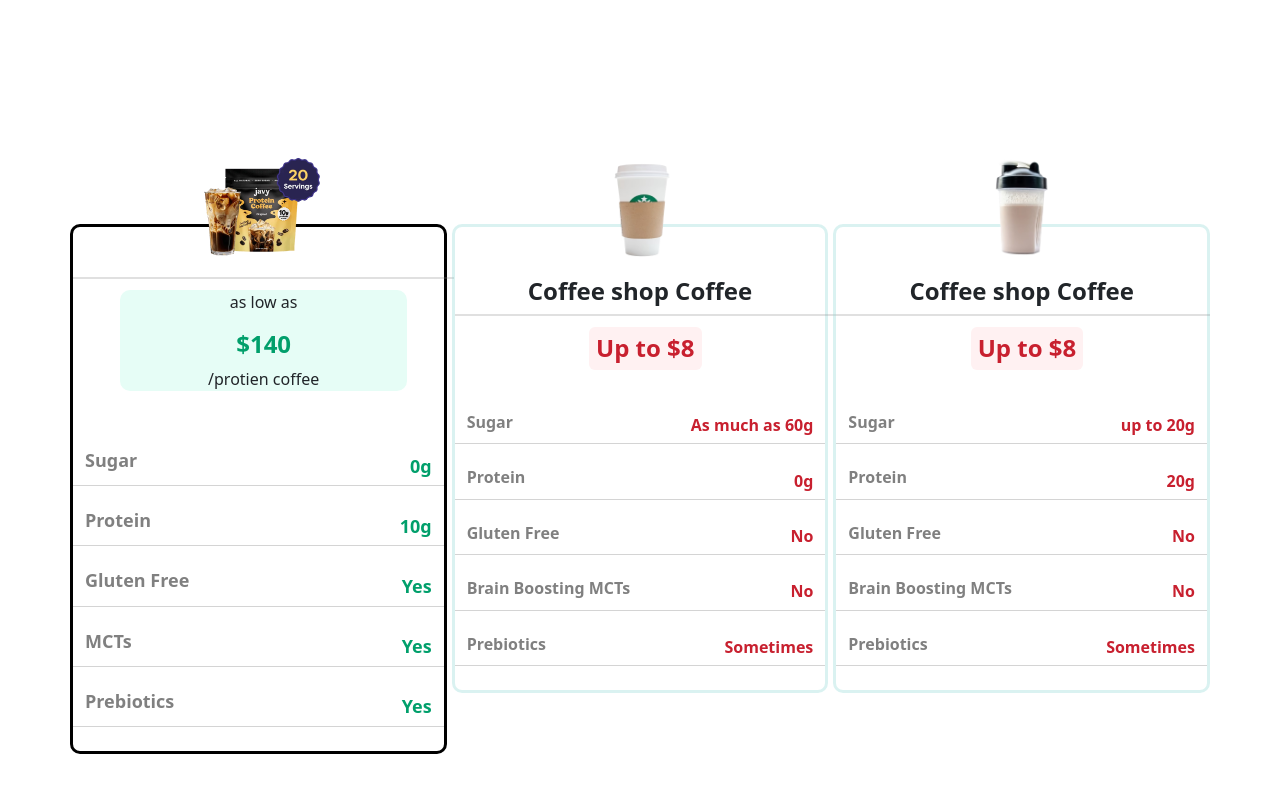
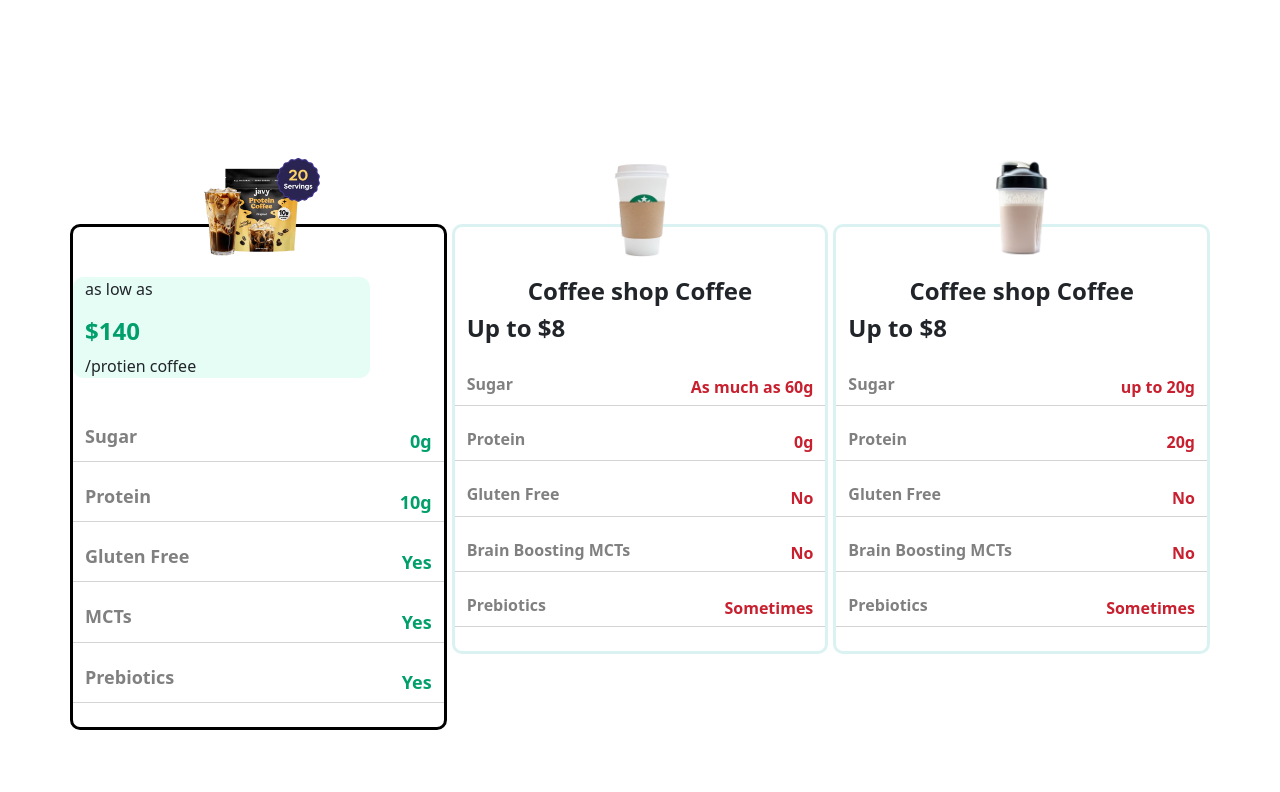
Before and after one commit to SHAHWAIZforever/protien-shake, a plain HTML site: page index.html in a window 1280 px wide. Drawn offline with nearby package versions, Linux system fonts and the light colour scheme.

Commit message:
Update index.html

```diff
--- a/index.html
+++ b/index.html
@@ -9,6 +9,7 @@
     <link rel="stylesheet" href="stylesheet.css">
     <link rel="stylesheet" href="https://cdn.jsdelivr.net/npm/swiper@11/swiper-bundle.min.css">
 </head>
+
 <body>
     <h1></h1>
     <BR><BR></BR></BR>
@@ -153,7 +154,7 @@
 
                <!-- <div class="row r2"><h4><b>Coffee shop Coffee</b></h4></div> -->
 
-               <div class="row r3 rr3"><section><p>as low as</p><h6>$140</h6><span>/protien coffee</span></section></div>
+               <div class="row rrr3 rr3"><section><p>as low as</p><h6>$140</h6><span>/protien coffee</span></section></div>
                <br>
                <div class="row r4 ">
                   <div class="col ccol "><h6><b>Sugar</b></h6></div>
@@ -192,18 +193,18 @@
                <div id="cofa"><img src="cofee1.jpg" alt=""></div>
                <div class="row r2"><h4><b>Coffee shop Coffee</b></h4></div>
 
-               <div class="row r3"><h4><b>Up to $8</b></h4></div>
+               <div class="row rr"><h4><b>Up to $8</b></h4></div>
                <div class="row r4 ">
                   <div class="col"><h6><b>Sugar</b></h6></div>
                   <div class="col2"><h6><b>As much as 60g</b></h6></div>
                </div>
 
-               <div class="row r4">
+               <div class="row r4 ">
                   <div class="col"><h6><b>Protein</b></h6></div>
                   <div class=" col2"><h6><b>0g</b></h6></div>
                </div>
 
-               <div class="row r4">
+               <div class="row r4 ">
                   <div class="col"><h6><b>Gluten Free</b></h6></div>
                   <div class=" col2"><h6><b>No</b></h6></div>
                </div>
@@ -213,7 +214,7 @@
                   <div class=" col2"><h6><b>No</b></h6></div>
                </div>
 
-               <div class="row r4 r3l">
+               <div class="row r4  r3l">
                   <div class="col"><h6><b>Prebiotics</b></h6></div>
                   <div class=" col2"><h6><b>Sometimes</b></h6></div>
                </div>
@@ -231,7 +232,7 @@
 
                <div class="row r2"><h4><b>Coffee shop Coffee</b></h4></div>
 
-               <div class="row r3"><h4><b>Up to $8</b></h4></div>
+               <div class="row rr"><h4><b>Up to $8</b></h4></div>
                <div class="row r4 ">
                   <div class="col"><h6><b>Sugar</b></h6></div>
                   <div class="col2"><h6><b>up to 20g</b></h6></div>
```
